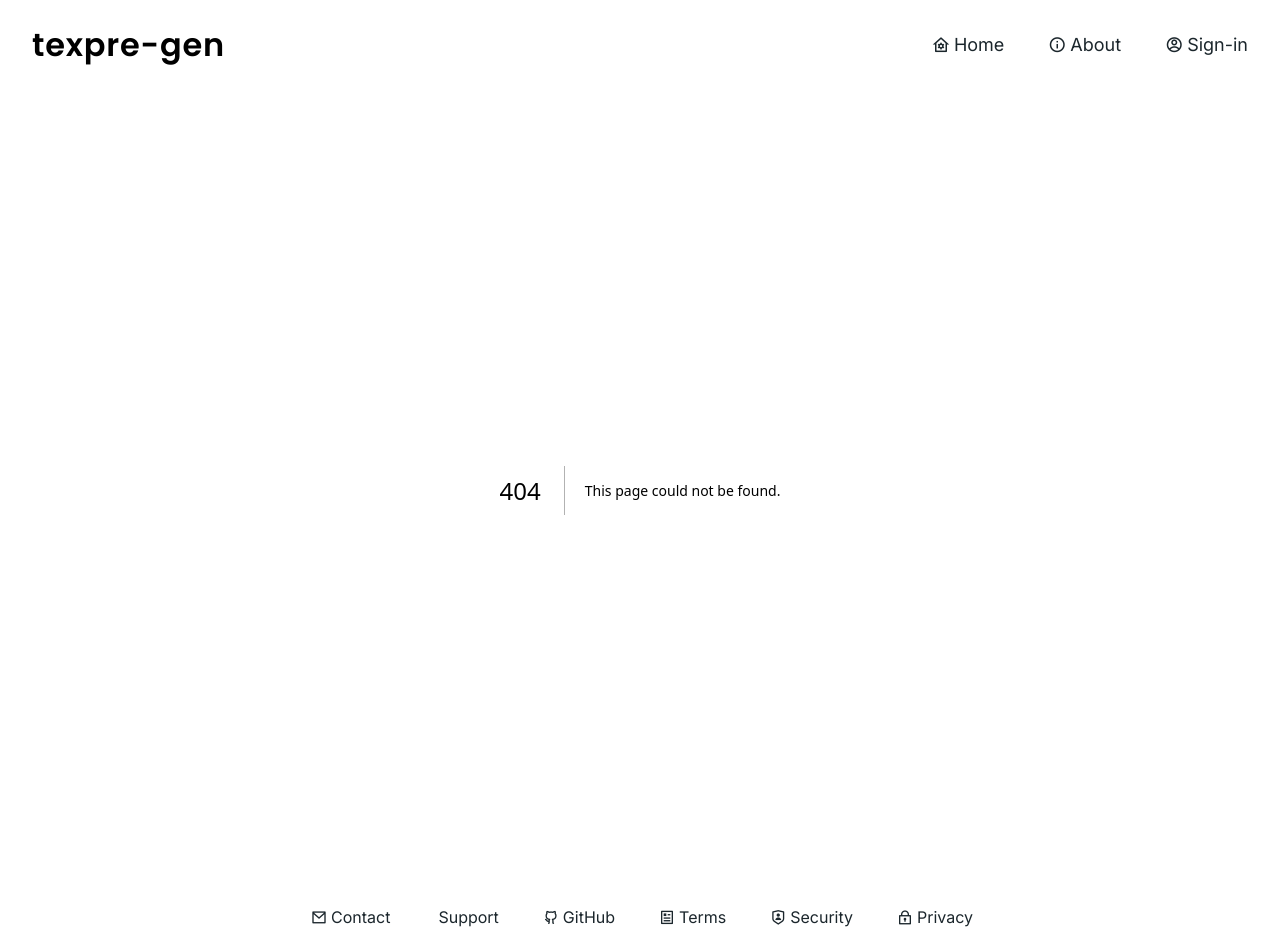
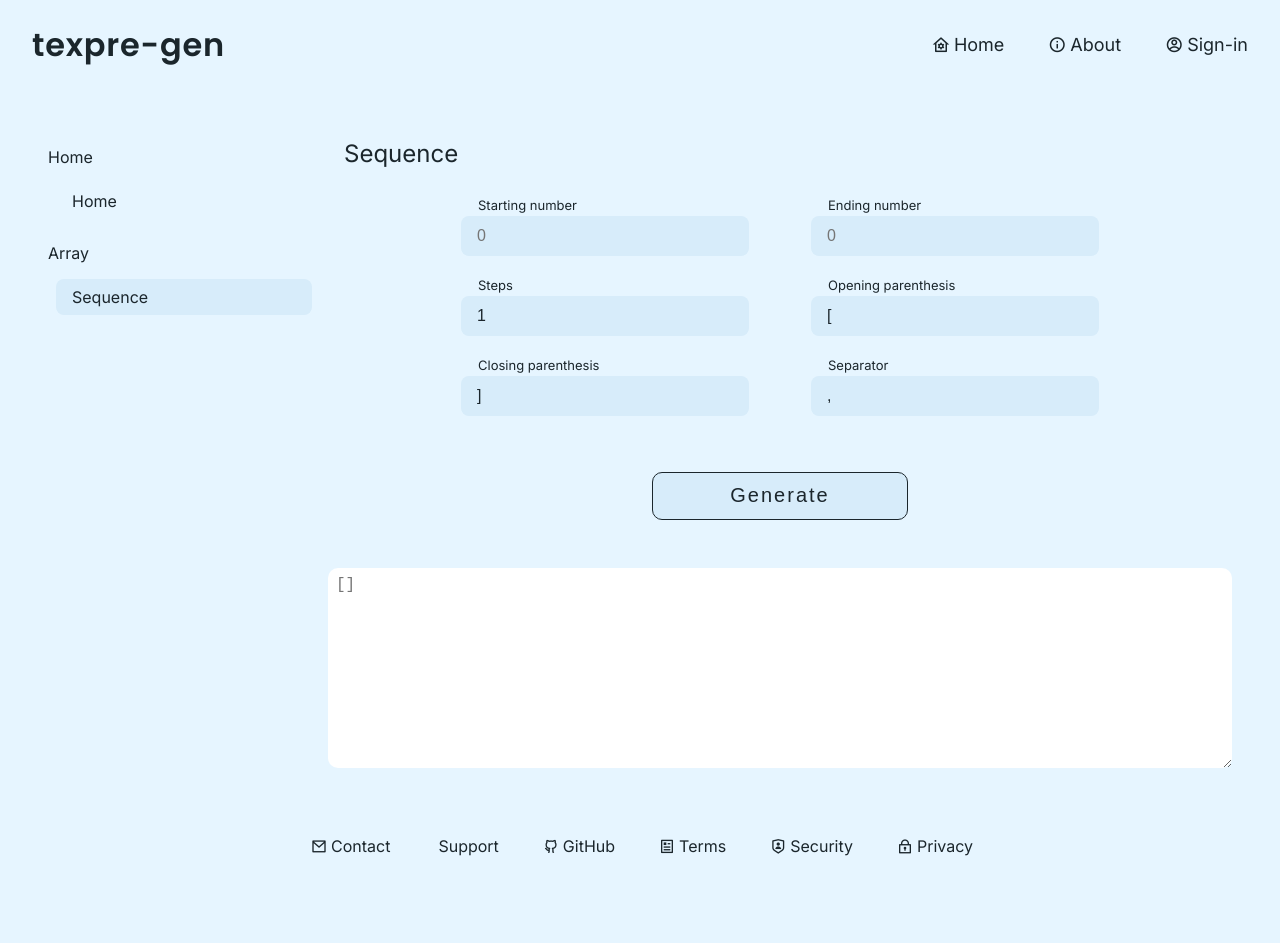
Before and after one commit to agxpro-z/texpregen, a Next.js app: page /array/sequence in a window 1280 px wide. Before the commit this address had no page. After the commit the page ends 872 px from the top, so only its background shows below. Built offline with nearby package versions, Linux system fonts and the light colour scheme.

Commit message:
[Array]: Add sequence generator page.
 Uses API to fetch data.

```diff
--- /dev/null
+++ b/app/(pages)/array/sequence/page.js
@@ -0,0 +1,86 @@
+"use client"
+
+import { useState } from "react"
+import axios from "axios"
+import styles from "./style.module.css"
+
+export default function Array() {
+  const [output, setOutput] = useState('')
+  const [start, setStart] = useState('')
+  const [end, setEnd] = useState('')
+  const [step, setStep] = useState(1)
+  const [startBracket, setStartBracket] = useState('[')
+  const [endBracket, setEndBracket] = useState(']')
+  const [separator, setSeparator] = useState(',')
+
+  const updateOutput = (e) => { setOutput(e.target.value) }
+  const updateStart = (e) => { setStart(e.target.value) }
+  const updateEnd = (e) => { setEnd(e.target.value) }
+  const updateStep = (e) => { setStep(e.target.value) }
+  const updateStartBracket = (e) => { setStartBracket(e.target.value) }
+  const updateEndBracket = (e) => { setEndBracket(e.target.value) }
+  const updateSeparator = (e) => { setSeparator(e.target.value) }
+
+
+  const generateOutput = async () => {
+    const startValue = start ? +start : 0
+    const endValue = end ? +end : 0
+    const steps = step ? +step : 1
+    const sep = separator ? separator : ' '
+
+    try {
+      const { data } = await axios.get(process.env.NEXT_PUBLIC_API_URL + "/array", {
+        params: {
+          's': startValue,
+          'e': endValue,
+          'i': steps,
+        }
+      })
+      console.log(data.data)
+      setOutput(startBracket + data.data.join(sep) + endBracket)
+    } catch (error) {
+      if (error instanceof TypeError)
+        setOutput('Invalid input.')
+      else
+        setOutput('Error.')
+    }
+  }
+
+  return (
+    <>
+    <div className={styles.input_window}>
+      <legend className={styles.heading}>Sequence</legend>
+      <form action="" className={styles.inputArea}>
+        <label htmlFor="startRange" className={styles.input}>
+          <span>Starting number</span>
+          <input type="number" name="startRange" id="startRange" placeholder="0" value={start} onChange={updateStart} />
+        </label>
+        <label htmlFor="endRange" className={styles.input}>
+          <span>Ending number</span>
+          <input type="number" name="endRange" id="endRange" placeholder="0" value={end} onChange={updateEnd} />
+        </label>
+        <label htmlFor="step" className={styles.input}>
+          <span>Steps</span>
+          <input type="number" name="step" id="step" placeholder="0" value={step} onChange={updateStep} />
+        </label>
+        <label htmlFor="start" className={styles.input}>
+          <span>Opening parenthesis</span>
+          <input type="text" name="start" id="start" value={startBracket} onChange={updateStartBracket} />
+        </label>
+        <label htmlFor="end" className={styles.input}>
+          <span>Closing parenthesis</span>
+          <input type="text" name="end" id="end" value={endBracket} onChange={updateEndBracket} />
+        </label>
+        <label htmlFor="separator" className={styles.input}>
+          <span>Separator</span>
+          <input type="text" name="separator" id="separator" value={separator} onChange={updateSeparator} />
+        </label>
+      </form>
+      <button onClick={generateOutput}>Generate</button>
+      <div>
+        <textarea name="output" id="" placeholder="[]" value={output} onChange={updateOutput}></textarea>
+      </div>
+    </div>
+    </>
+  )
+}
--- /dev/null
+++ b/app/(pages)/array/sequence/style.module.css
@@ -0,0 +1,89 @@
+.heading {
+  margin-bottom: 3rem;
+  width: 100%;
+  padding-left: 1rem;
+  font-size: 1.5rem;
+}
+
+.input {
+  position: relative;
+  display: flex;
+  justify-content: center;
+  min-width: 350px;
+  min-height: 5rem;
+}
+
+.input span {
+  position: absolute;
+  left: 3rem;
+  top: -1.2rem;
+  font-size: small;
+}
+
+.input > input {
+  color: var(--foreground-color);
+  height: 2.5rem;
+  width: 18rem;
+  padding: 1rem;
+  font-size: 1rem;
+  font-weight: 400;
+  border: none;
+  border-radius: 8px;
+  background-color: var(--foreground-dark);
+}
+
+.inputArea {
+  display: flex;
+  justify-content: center;
+  flex-wrap: wrap;
+  min-width: 100px;
+}
+
+.input_window {
+  position: relative;
+  display: flex;
+  flex-direction: column;
+  justify-content: center;
+  align-items: center;
+  width: 100%;
+}
+
+.input_window > button {
+  height: 3rem;
+  width: 16rem;
+  color: var(--foreground-color);
+  font-size: 1.25rem;
+  background-color: var(--foreground-dark);
+  border: 1px solid var(--foreground-color);
+  border-radius: 10px;
+  margin-top: 16px;
+  margin-bottom: 16px;
+  padding: 4px 12px;
+  letter-spacing: 0.1em;
+  display: block;
+  transition: 0.1s ease-in-out 0s;
+}
+
+.input_window > button:hover {
+  transform: scale(1.025);
+  color: var(--background-color);
+  background-color: var(--foreground-color);
+  cursor: pointer;
+}
+
+.input_window div {
+  width: 100%;
+  height: 100%;
+}
+
+.input_window textarea {
+  height: 100%;
+  width: 100%;
+  min-height: 200px;
+  min-width: 8rem;
+  margin-top: 2rem;
+  font-size: large;
+  padding: 0.5rem;
+  border: none;
+  border-radius: 10px;
+}
--- a/app/(pages)/layout.js
+++ b/app/(pages)/layout.js
@@ -6,10 +6,13 @@ export default function Layout({ children }) {
     {
       'name': 'Home',
       'list': [
-        {
-          'name': 'Home',
-          'link': '/',
-        },
+        {'name': 'Home', 'link': '/'},
+      ],
+    },
+    {
+      'name': 'Array',
+      'list': [
+        {'name': 'Sequence', 'link': '/array/sequence', },
       ],
     },
   ];
--- a/app/(pages)/style.css
+++ b/app/(pages)/style.css
@@ -30,6 +30,7 @@
 
 .main-content {
   width: 100%;
+  height: 100%;
   padding: 1rem;
 }
 
```
